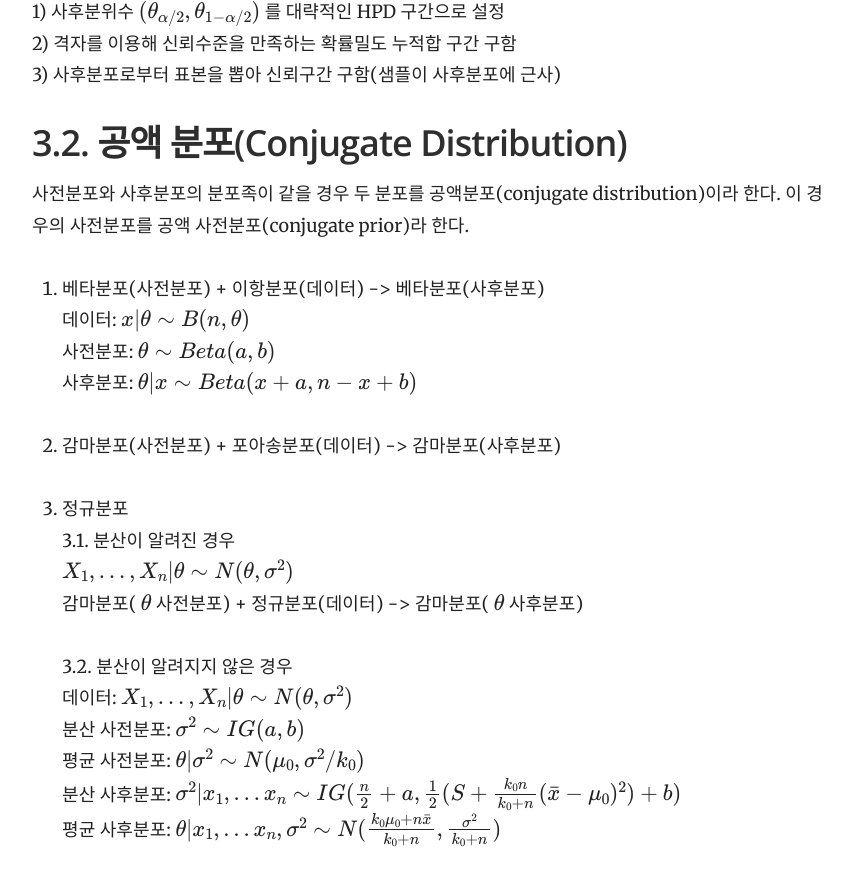
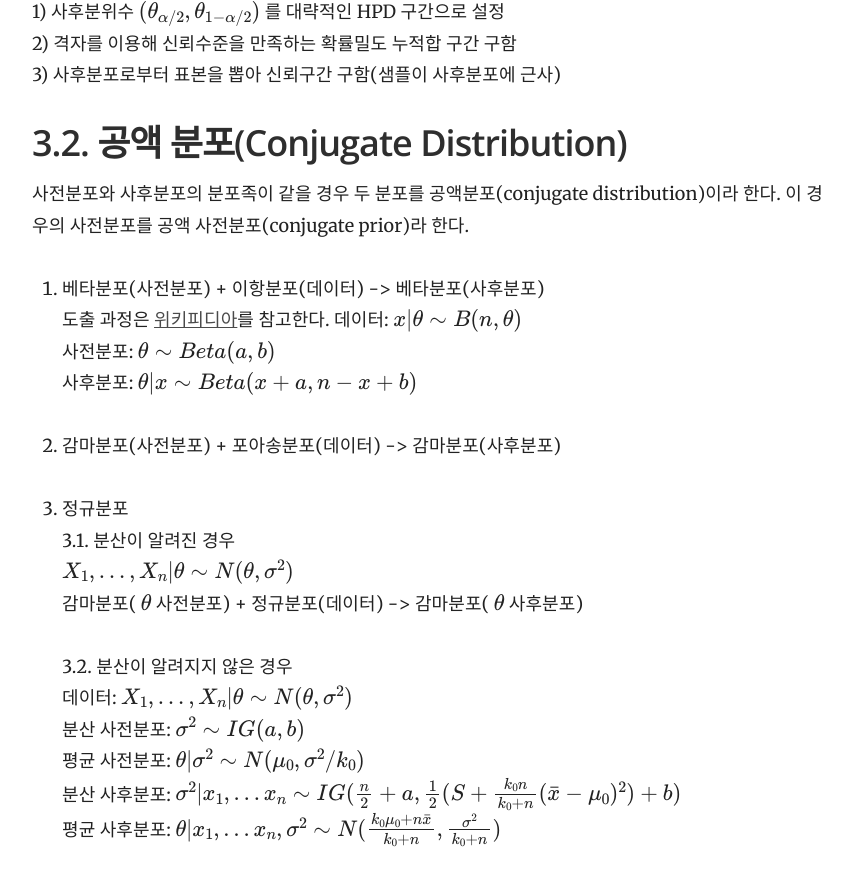
Before and after one commit to yrk3434/yrk3434.github.io, a Jekyll site: the page built from _docs/Computational Statistics/Bayesian Inference.md, in a window 1280 px wide and 900 px high, scrolled down 2602 px. Shown: the top 886 px of the window, without its empty margins (358-1210 px from the left). Built offline with Jekyll 4.4.1, drawn with Linux system fonts in a browser that asks for light colours; formulas are drawn with MathJax 3.

Commit message:
Update Bayesian Inference.md

```diff
--- a/_docs/Computational Statistics/Bayesian Inference.md
+++ b/_docs/Computational Statistics/Bayesian Inference.md
@@ -80,6 +80,7 @@ $ \theta_b \notin (\theta_l, \theta_h) $ , then $ P(\theta_a|x) > P(\theta_b|x)
 사전분포와 사후분포의 분포족이 같을 경우 두 분포를 공액분포(conjugate distribution)이라 한다. 이 경우의 사전분포를 공액 사전분포(conjugate prior)라 한다.
 
 1. 베타분포(사전분포) + 이항분포(데이터) -> 베타분포(사후분포)  <br/>
+도출 과정은 [위키피디아](https://en.wikipedia.org/wiki/Beta-binomial_distribution)를 참고한다.
 데이터: $ x | \theta \sim B(n,\theta) $ <br/>
 사전분포: $ \theta \sim Beta(a,b) $  <br/>
 사후분포: $ \theta|x \sim Beta(x+a, n-x+b) $ <br/>
```
